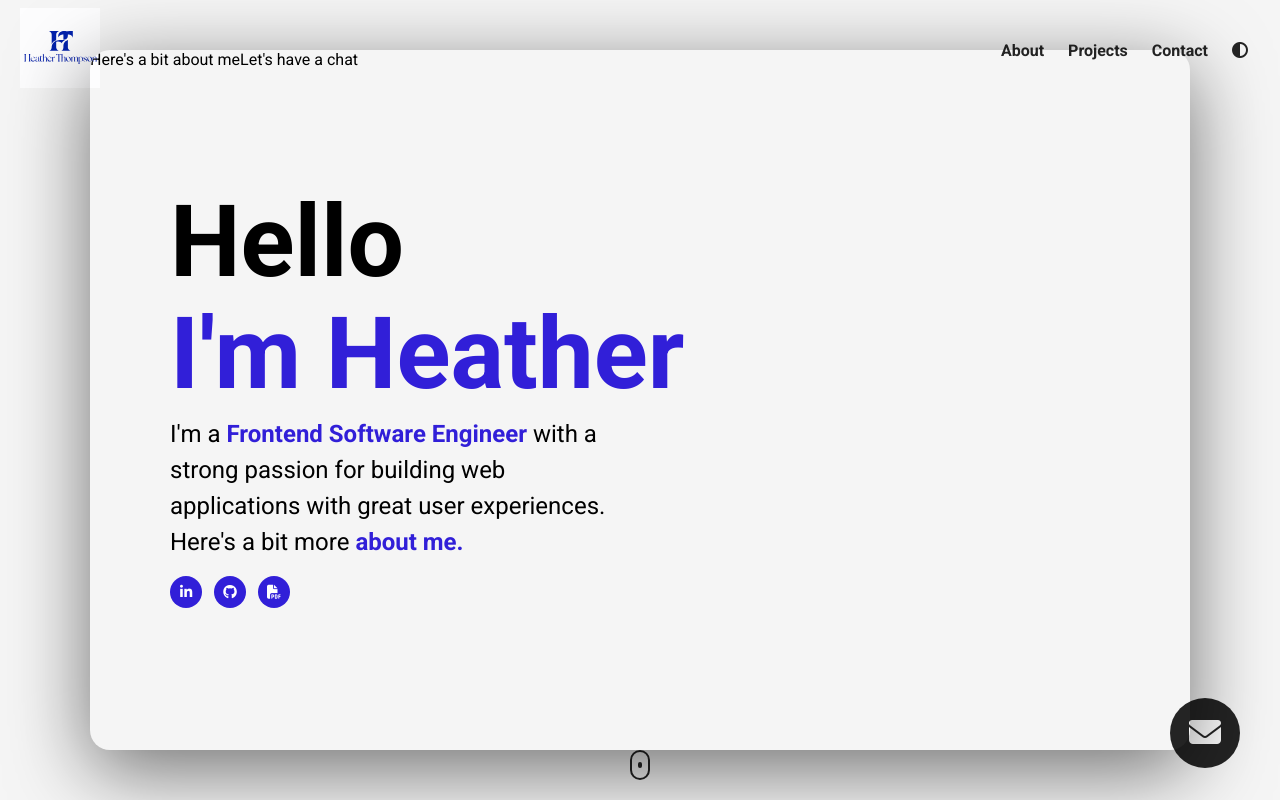
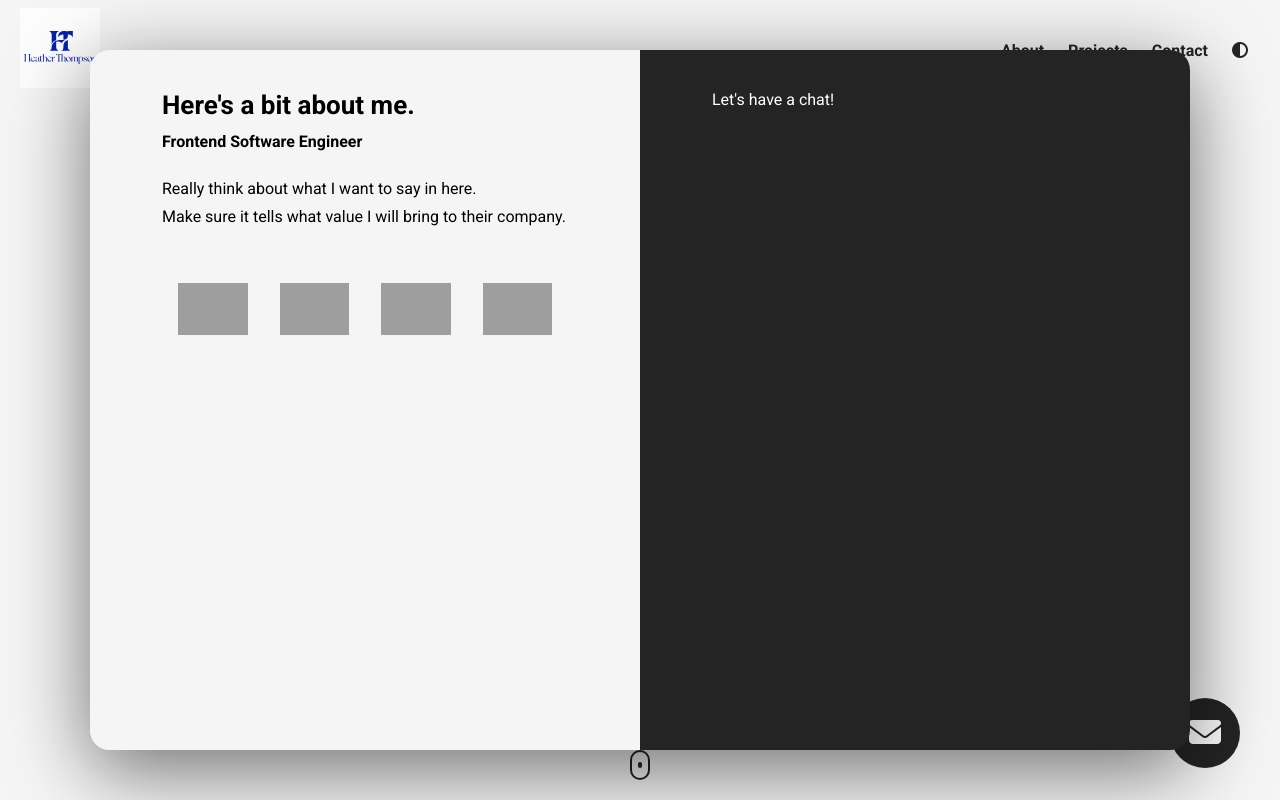
Before and after one commit to HAliceThompson/E-Portfolio---Heather, a plain HTML site: page index.html in a window 1280 px wide. Shown: the top 800 px of the page. Drawn offline with Linux system fonts and the light colour scheme; grey boxes are pictures that could not be loaded.

Commit message:
E-Portfolio--Heather

```diff
--- a/index.html
+++ b/index.html
@@ -75,8 +75,37 @@
             </div>
         </a>
         <div class="modal">
-            <div class="modal__half__about">Here's a bit about me</div>
-            <div class="modal__half__contact">Let's have a chat</div>
+            <div class="modal__half modal__about">
+                <h3 class="modal__title">Here's a bit about me.</h3>
+                <h4 class="modal__sub-title modal__sub-title--about">Frontend Software Engineer</h4>
+                <p class="modal__para">Really think about what I want to say in here.
+                    <br>
+                    Make sure it tells what value I will bring to their company.
+                </p>
+                <div class="modal__languages">
+                    <figure class="modal__language">
+                        <img class="modal__language--img" src="https://upload.wikimedia.org/wikipedia/commons/3/38/HTML5_Badge.svg?utm_source=commons.wikimedia.org&utm_campaign=index&utm_content=original" alt="">
+                        <span class="language__name">HTML</span>
+                    </figure>
+                    <figure class="modal__language">
+                        <img class="modal__language--img" src="https://upload.wikimedia.org/wikipedia/commons/6/62/CSS3_logo.svg?utm_source=commons.wikimedia.org&utm_campaign=index&utm_content=original" alt="">
+                        <span class="language__name">CSS</span>
+                    </figure>
+                    <figure class="modal__language">
+                        <img class="modal__language--img" src="https://upload.wikimedia.org/wikipedia/commons/6/6a/JavaScript-logo.png?utm_source=commons.wikimedia.org&utm_campaign=index&utm_content=original" alt="">
+                        <span class="language__name">JavaScript</span>
+                    </figure>
+                    <figure class="modal__language">
+                        <img class="modal__language--img" src="https://upload.wikimedia.org/wikipedia/commons/4/47/React.svg?utm_source=commons.wikimedia.org&utm_campaign=index&utm_content=original" alt="">
+                        <span class="language__name">React</span>
+                    </figure>
+
+
+
+
+                </div>
+            </div>
+            <div class="modal__half modal__contact">Let's have a chat!</div>
         </div>
     </Section>
     <section id="projects">
--- a/style.css
+++ b/style.css
@@ -250,11 +250,74 @@
 
 .modal__half {
     width: 50%;
+    padding: 40px 72px;
 }
 
 .modal__about {
     background-color: rgb(245, 245, 245);
+    display: flex;
+    flex-direction: column;
 }
+
+.modal__languages {
+    display: flex;
+    flex-wrap: wrap;
+    margin-top: 24px;
+}
+
+.modal__language {
+    width: 25%;
+    padding: 16px;
+    position: relative;
+    display: flex;
+    flex-direction: column;
+    align-items: center;
+    transition: all 300ms ease;
+}
+
+.modal__language:hover .language__name {
+    transform: scale(1);
+    transition: all 300ms ease;
+}
+
+.modal__language:hover {
+    filter: brightness(80%);
+    transform: scas(0.9);
+}
+
+.language__name {
+    position:absolute;
+    bottom: -10px;
+    transform: scale(0);
+    transition: all 300ms ease;
+}
+
+.modal__language--img {
+    width: 100%;
+    max-width: 80px;
+    margin-bottom: 12px;
+}
+
+.modal__contact {
+    background-color: #242424;
+    color: white;
+}
+
+.modal__title {
+    font-size: 26px;
+}
+
+.modal__sub-title {
+    margin: 12px 0 24px 0;
+}
+
+.modal__para {
+    margin-bottom: 12px;
+    line-height: 1.75;
+}
+
+
+
 /*
 
 PROJECTS
```
